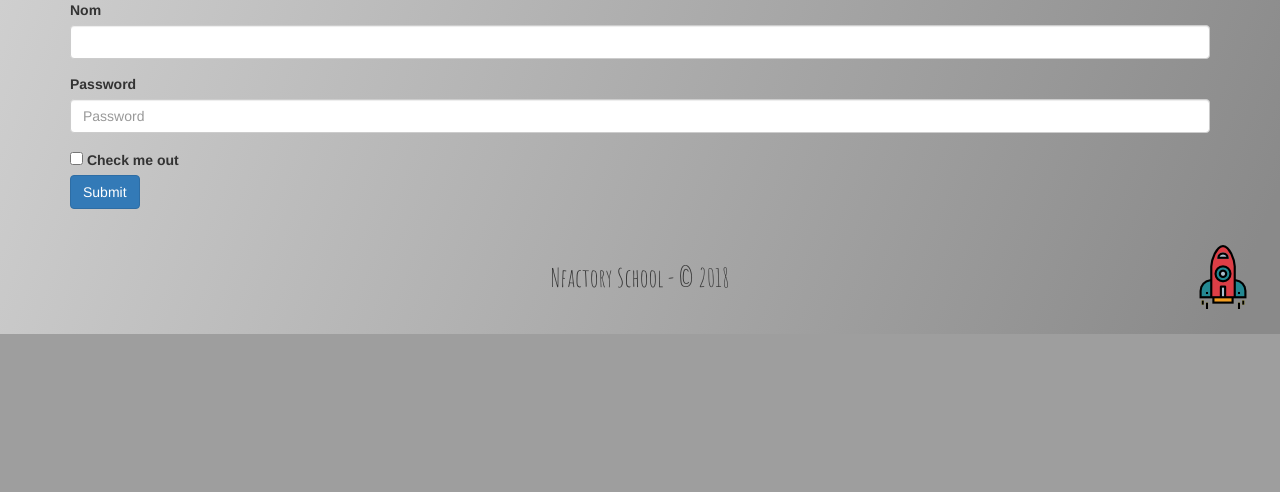
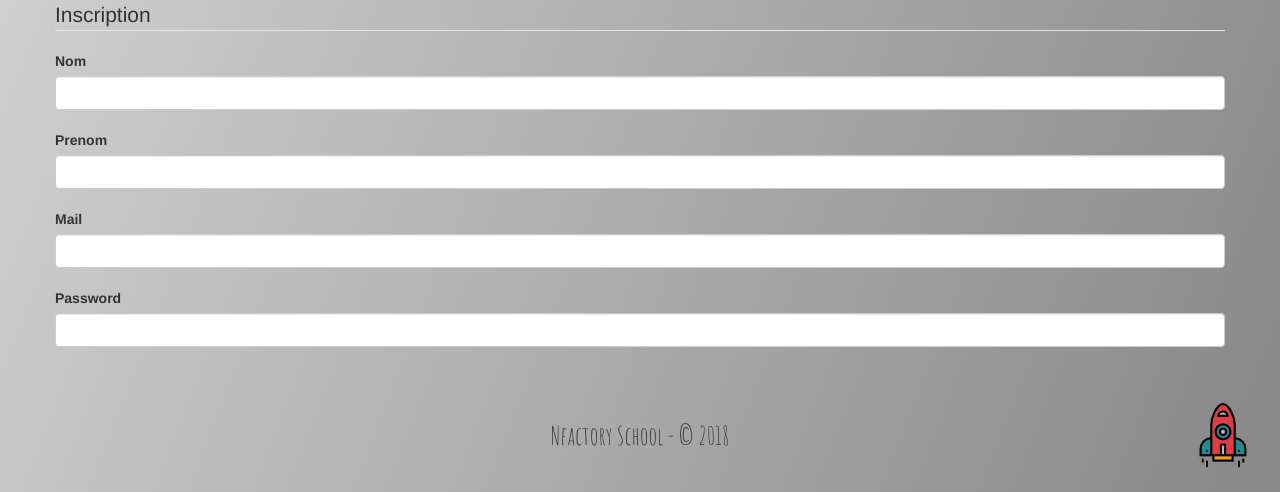
Before and after one commit to Joffreynf76/dailySpace2, a Symfony app: template templates/Inscription/inscription.html.twig in a window 1280 px wide. Shown: the part 800-1292 px from the top of the page. Before the commit the page ends 1134 px from the top, so only its background shows below. Run offline with Twig, Linux system fonts and the light colour scheme; the template is opened without the code that fills it, so the values that code supplies are empty; form fields are guessed from the names that the template uses; some libraries are stand-ins or nearby versions.

Commit message:
formulaire inscription

```diff
--- a/public/css/home.css
+++ b/public/css/home.css
@@ -546,3 +546,41 @@ footer p {
 .titreComments {
     margin-left: 20px;
 }
+.nom {
+    margin-bottom: 20px;
+}
+#users_nom {
+    width: 500px;
+    border-radius: 5px;
+}
+
+.prenom{
+    margin-bottom: 20px;
+}
+
+#users_prenom {
+    width: 500px;
+    border-radius: 5px;
+}
+
+.mail {
+    margin-bottom: 20px;
+}
+
+#users_mail{
+    width: 500px;
+    border-radius: 5px;
+}
+
+.password {
+    margin-bottom: 20px;
+}
+
+#users_password {
+    width: 300px;
+    border-radius: 5px;
+}
+
+#users_submit {
+    width:200px;
+}
--- a/templates/Inscription/inscription.html.twig
+++ b/templates/Inscription/inscription.html.twig
@@ -1,27 +1,29 @@
 {% extends 'layout.html.twig' %}
 {% block content %}
     <div class="container">
-        <form>
-            <div class="form-group">
+        <div class="row">
+            <form method="post">
+                <fieldset>
+                    <legend>Inscription</legend>
+        <div class="nom">
+            {{ form_row(form.nom) }}
+        </div>
+        <div class="prenom">
+            {{ form_row(form.prenom) }}
+        </div>
+        <div class="mail">
+            {{ form_row(form.mail) }}
+        </div>
+        <div class="password">
+            {{ form_row(form.password) }}
+        </div>
 
-                {{ form_row(form.nom) }}
+        {{ form_end(form) }}
 
-            </div>
-            <div class="form-group">
-                <label for="exampleInputPassword1">Password</label>
-                <input type="password" class="form-control" id="exampleInputPassword1" placeholder="Password">
-            </div>
-            <div class="form-check">
-                <input type="checkbox" class="form-check-input" id="exampleCheck1">
-                <label class="form-check-label" for="exampleCheck1">Check me out</label>
-            </div>
-            <button type="submit" class="btn btn-primary">Submit</button>
-
-
-
-            {{ form_end(form) }}
-        </form>
         {#{{ form(form) }}#}
+                </fieldset>
+            </form>
+        </div>
     </div>
 
 {% endblock %}
```
